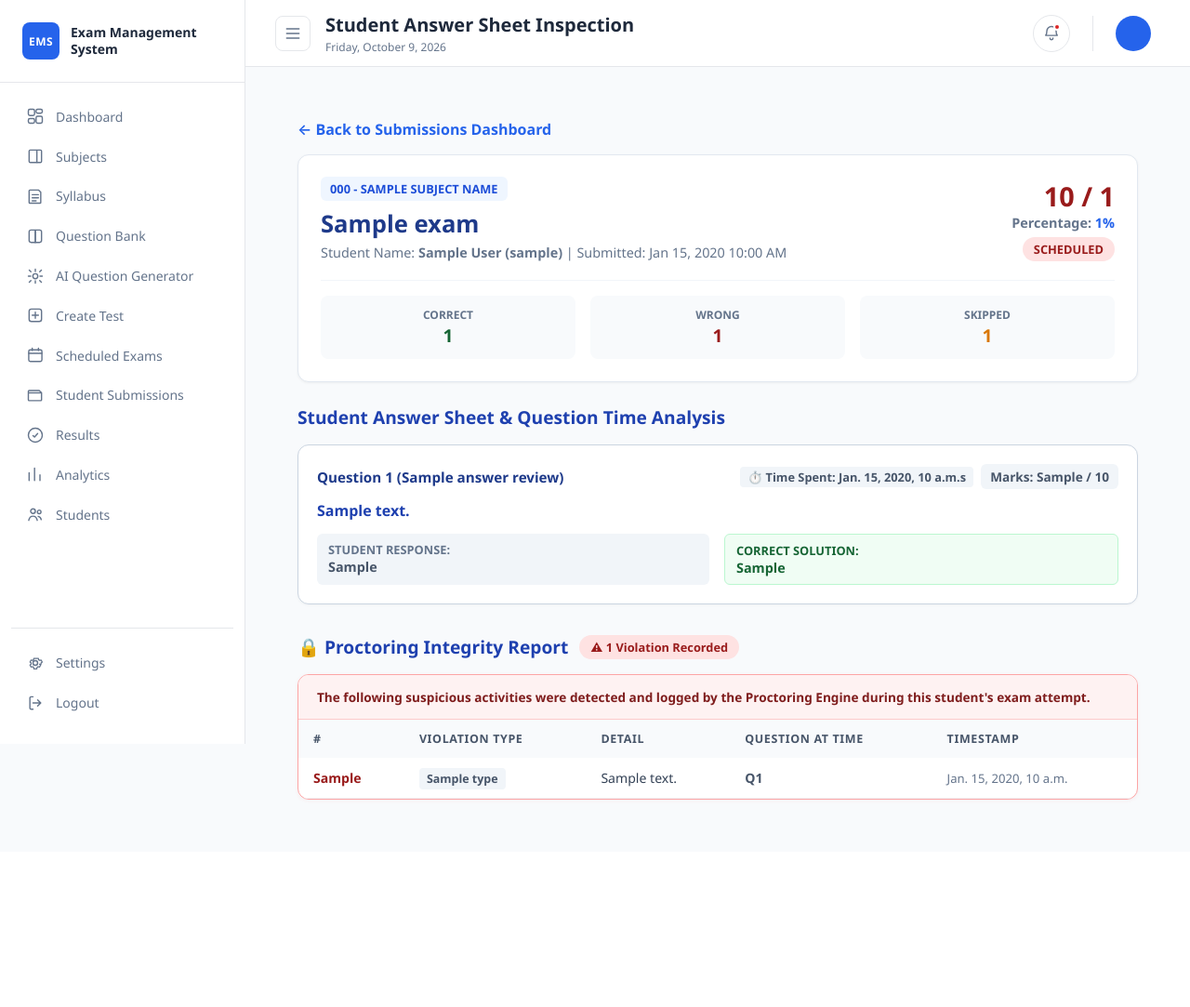
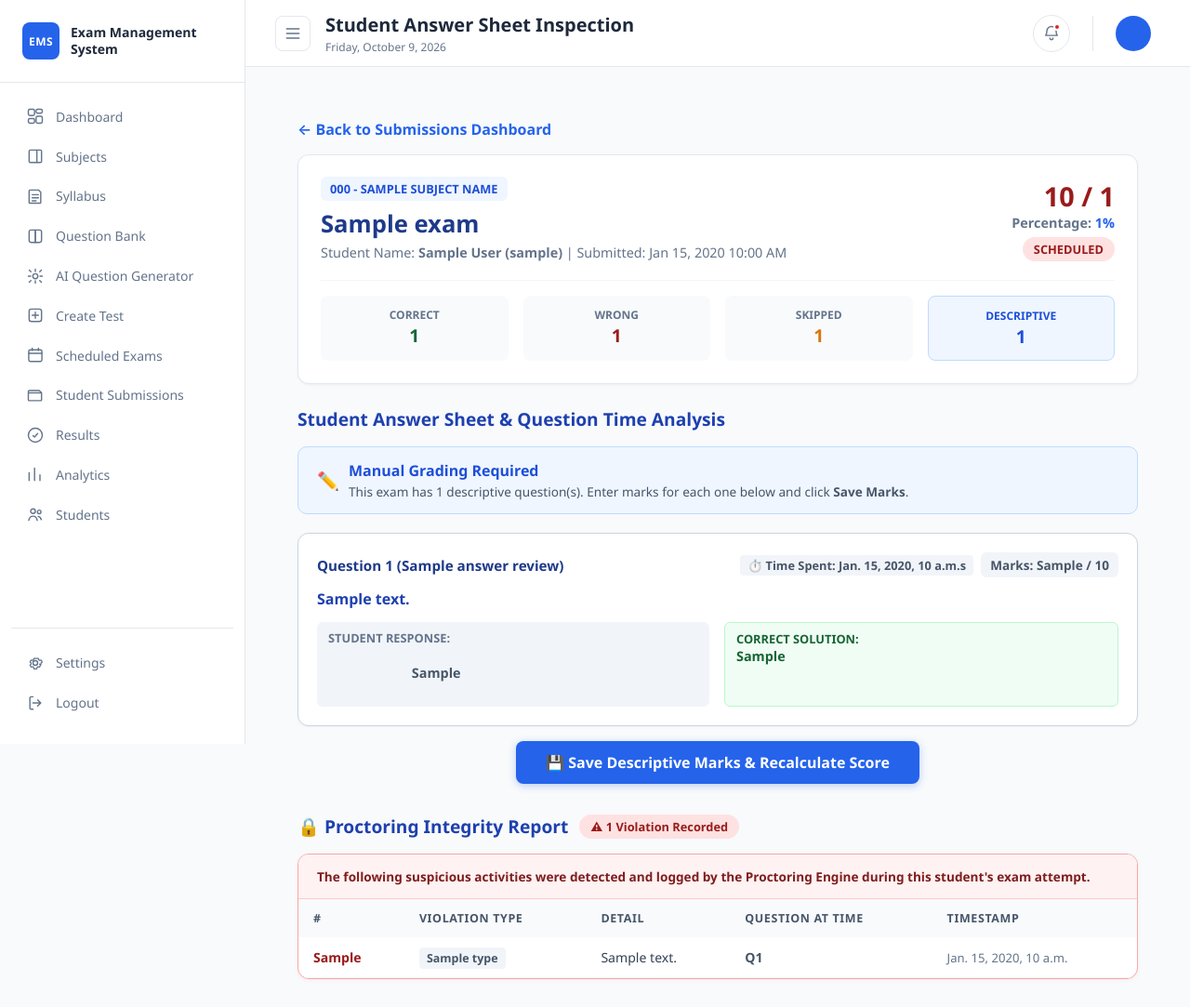
Before and after one commit to Saanskrutii/ExamManagementSystem, a Django app: template template/teacher_submission_review.html in a window 1280 px wide. Shown: the top 1083 px of the page at 93% size. Before the commit the page ends 861 px from the top, so only its background shows below. Run offline with Django 5.2, Linux system fonts and the light colour scheme; tables that the repository leaves empty hold one stand-in row (values such as "Sample post"); the template is opened without the code that fills it: values that come from a table or form of the project are taken from there, most other values are stand-ins (such as "Sample title", 1, 10 or a date in 2020).

Commit message:
feat: teacher manual grading for descriptive questions

```diff
--- a/template/teacher_submission_review.html
+++ b/template/teacher_submission_review.html
@@ -54,14 +54,33 @@
                 <div style="font-size: 0.75rem; color: #64748b; text-transform: uppercase; font-weight: 600;">Skipped</div>
                 <div style="font-size: 1.2rem; font-weight: 700; color: #d97706;">{{ skipped_count }}</div>
             </div>
+            {% if descriptive_count > 0 %}
+            <div style="background: #eff6ff; padding: 12px; border-radius: 8px; text-align: center; border: 1px solid #bfdbfe;">
+                <div style="font-size: 0.75rem; color: #1d4ed8; text-transform: uppercase; font-weight: 600;">Descriptive</div>
+                <div style="font-size: 1.2rem; font-weight: 700; color: #1d4ed8;">{{ descriptive_count }}</div>
+            </div>
+            {% endif %}
         </div>
-    </div>    <!-- Question Response Inspection Section -->
+    </div>
     <h2 style="font-size: 1.2rem; color: #1e40af; font-weight: 700; margin-bottom: 16px;">
         Student Answer Sheet &amp; Question Time Analysis
     </h2>
 
+    {% if descriptive_count > 0 %}
+    <div style="background: #eff6ff; border: 1px solid #bfdbfe; border-radius: 10px; padding: 14px 20px; margin-bottom: 20px; display: flex; align-items: center; gap: 10px;">
+        <span style="font-size: 1.2rem;">✏️</span>
+        <div>
+            <strong style="color: #1d4ed8;">Manual Grading Required</strong>
+            <p style="margin: 2px 0 0; color: #475569; font-size: 0.85rem;">This exam has {{ descriptive_count }} descriptive question(s). Enter marks for each one below and click <strong>Save Marks</strong>.</p>
+        </div>
+    </div>
+    {% endif %}
+
+    <form method="POST" action="{% url 'teacher_submission_review' attempt_id %}">
+        {% csrf_token %}
+
     {% for item in answer_review %}
-        <div style="background: #ffffff; border-radius: 12px; border: 1px solid {% if item.outcome == 'correct' %}#86efac{% elif item.outcome == 'wrong' %}#fca5a5{% else %}#cbd5e1{% endif %}; padding: 20px; margin-bottom: 16px; box-shadow: 0 1px 3px rgba(0,0,0,0.04);">
+        <div style="background: #ffffff; border-radius: 12px; border: 1px solid {% if item.outcome == 'correct' %}#86efac{% elif item.outcome == 'wrong' %}#fca5a5{% elif item.outcome == 'descriptive' %}#93c5fd{% else %}#cbd5e1{% endif %}; padding: 20px; margin-bottom: 16px; box-shadow: 0 1px 3px rgba(0,0,0,0.04);">
             <div style="display: flex; justify-content: space-between; align-items: center; margin-bottom: 12px;">
                 <span style="font-weight: 700; color: #1e3a8a; font-size: 0.95rem;">
                     Question {{ item.number }} ({{ item.question_type }})
@@ -70,7 +89,7 @@
                     <span style="font-size: 0.8rem; background: #f1f5f9; color: #475569; padding: 2px 8px; border-radius: 4px; font-weight: 600;">
                         ⏱️ Time Spent: {{ item.time_spent }}s
                     </span>
-                    <span style="font-size: 0.85rem; font-weight: 700; padding: 4px 10px; border-radius: 6px; background: {% if item.outcome == 'correct' %}#dcfce7{% elif item.outcome == 'wrong' %}#fee2e2{% else %}#f1f5f9{% endif %}; color: {% if item.outcome == 'correct' %}#166534{% elif item.outcome == 'wrong' %}#991b1b{% else %}#475569{% endif %};">
+                    <span style="font-size: 0.85rem; font-weight: 700; padding: 4px 10px; border-radius: 6px; background: {% if item.outcome == 'correct' %}#dcfce7{% elif item.outcome == 'wrong' %}#fee2e2{% elif item.outcome == 'descriptive' %}#eff6ff{% else %}#f1f5f9{% endif %}; color: {% if item.outcome == 'correct' %}#166534{% elif item.outcome == 'wrong' %}#991b1b{% elif item.outcome == 'descriptive' %}#1d4ed8{% else %}#475569{% endif %};">
                         Marks: {{ item.earned_marks }} / {{ item.marks }}
                     </span>
                 </div>
@@ -100,19 +119,52 @@
             <div style="display: flex; gap: 16px; flex-wrap: wrap; font-size: 0.9rem;">
                 <div style="background: #f1f5f9; padding: 8px 12px; border-radius: 6px; flex: 1;">
                     <span style="color: #64748b; font-size: 0.8rem; font-weight: 600; display: block;">STUDENT RESPONSE:</span>
-                    <strong style="color: {% if item.outcome == 'correct' %}#166534{% elif item.outcome == 'wrong' %}#991b1b{% else %}#475569{% endif %};">
+                    <strong style="color: {% if item.outcome == 'correct' %}#166534{% elif item.outcome == 'wrong' %}#991b1b{% else %}#475569{% endif %}; white-space: pre-wrap;">
                         {{ item.student_ans }}
                     </strong>
                 </div>
+                {% if item.question_type != 'DESCRIPTIVE' %}
                 <div style="background: #f0fdf4; border: 1px solid #bbf7d0; padding: 8px 12px; border-radius: 6px; flex: 1;">
                     <span style="color: #166534; font-size: 0.8rem; font-weight: 600; display: block;">CORRECT SOLUTION:</span>
                     <strong style="color: #166534;">
                         {{ item.correct_ans }}
                     </strong>
                 </div>
+                {% endif %}
             </div>
+
+            {% if item.question_type == 'DESCRIPTIVE' %}
+            <div style="margin-top: 16px; padding: 14px; background: #eff6ff; border: 1px solid #bfdbfe; border-radius: 8px;">
+                <label style="font-size: 0.82rem; font-weight: 700; color: #1d4ed8; display: block; margin-bottom: 6px;">
+                    ✏️ Award Marks (out of {{ item.marks }})
+                </label>
+                <div style="display: flex; align-items: center; gap: 10px;">
+                    <input
+                        type="number"
+                        name="desc_marks_{{ item.q_id_str }}"
+                        id="desc_marks_{{ item.q_id_str }}"
+                        value="{{ item.earned_marks }}"
+                        min="0"
+                        max="{{ item.marks }}"
+                        step="1"
+                        style="width: 80px; padding: 6px 10px; border: 1.5px solid #93c5fd; border-radius: 6px; font-size: 0.95rem; font-weight: 600; color: #1e3a8a; outline: none;"
+                    />
+                    <span style="color: #475569; font-size: 0.85rem;">/ {{ item.marks }} marks</span>
+                </div>
+            </div>
+            {% endif %}
         </div>
     {% endfor %}
+
+    {% if descriptive_count > 0 %}
+    <div style="text-align: center; margin: 8px 0 28px;">
+        <button type="submit" style="background: #2563eb; color: #fff; border: none; padding: 12px 32px; border-radius: 8px; font-size: 1rem; font-weight: 700; cursor: pointer; box-shadow: 0 2px 8px rgba(37,99,235,0.3);">
+            💾 Save Descriptive Marks & Recalculate Score
+        </button>
+    </div>
+    {% endif %}
+
+    </form>
 
     <!-- ── Anti-Cheat Proctoring Report ──────────────────────────────── -->
     <div style="margin-top: 32px;">
```
Also changed, not shown: teacher/views.py (+77 -1 lines).
